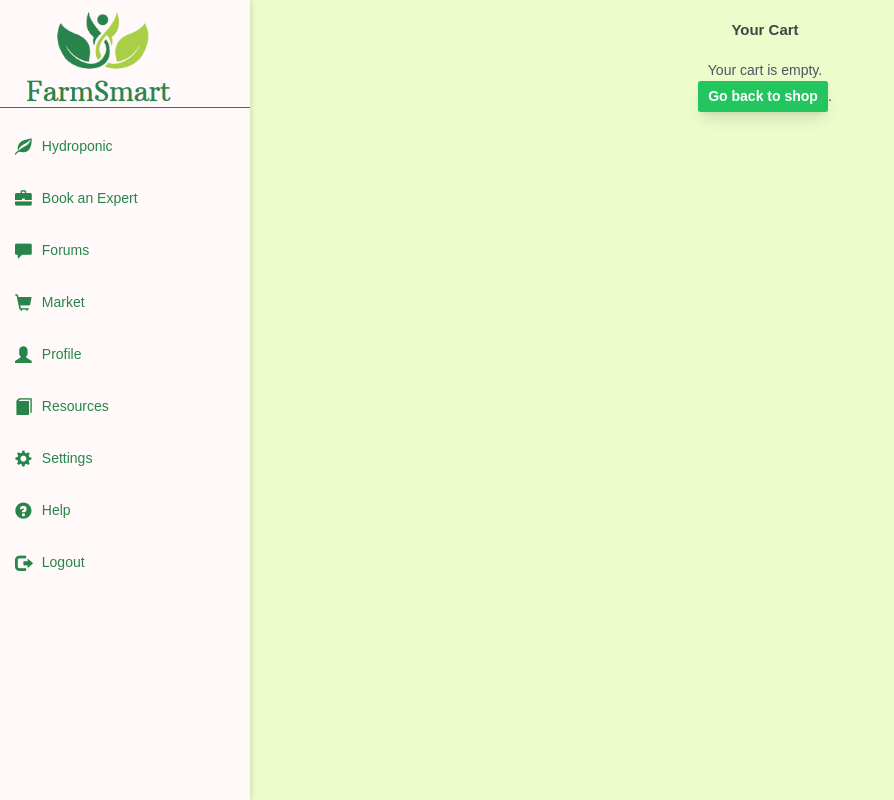
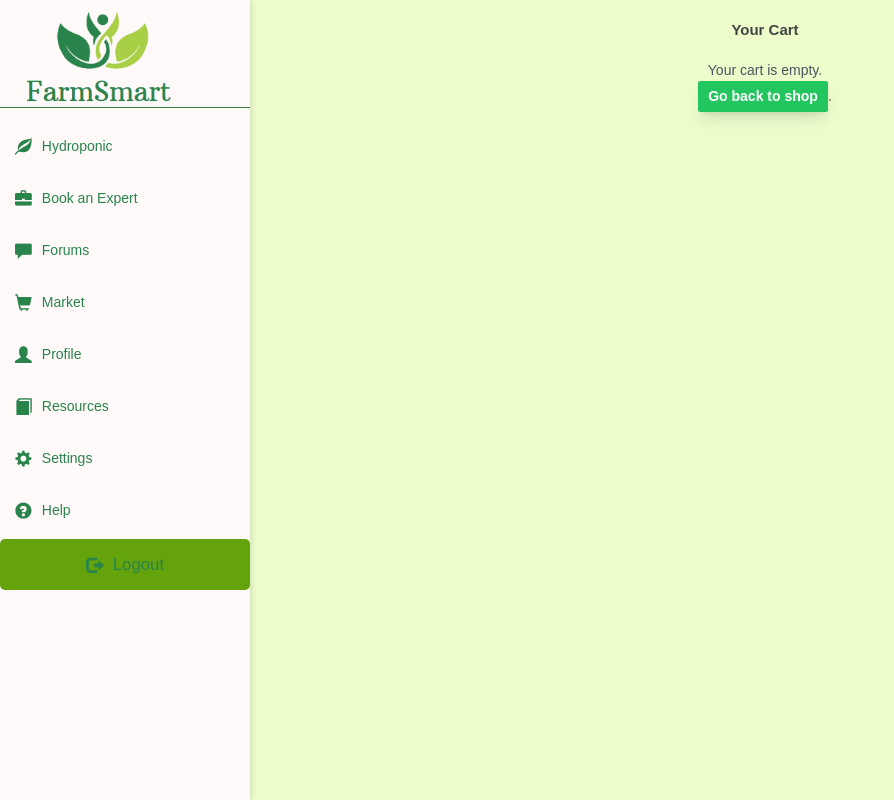
Before and after one commit to Afsaumutoniwase/FarmSmart, a Flask app: page /cart in a window 1280 px wide. Shown: the whole page, without its empty margins (0-894 px from the left). Run offline with Flask 3, Linux system fonts and the light colour scheme; some libraries are stand-ins or nearby versions.

Commit message:
adding a button on sidebar

```diff
--- a/templates/sidebar.html
+++ b/templates/sidebar.html
@@ -29,8 +29,10 @@
         <a href="{{ url_for('help') }}" class="{% if request.path == url_for('help') %}active{% endif %}">
             <span class="glyphicon glyphicon-question-sign"></span> Help
         </a>
-        <a href="{{ url_for('logout') }}" class="{% if request.path == url_for('logout') %}active{% endif %}">
-            <span class="glyphicon glyphicon-log-out"></span> Logout
+        <a href="{{ url_for('logout') }}"
+           class="flex items-center justify-center px-2 py-0 rounded bg-lime-600 text-white">
+            <span class="glyphicon glyphicon-log-out"></span>
+            <span>Logout</span>
         </a>
     </div>
 </div>
```
